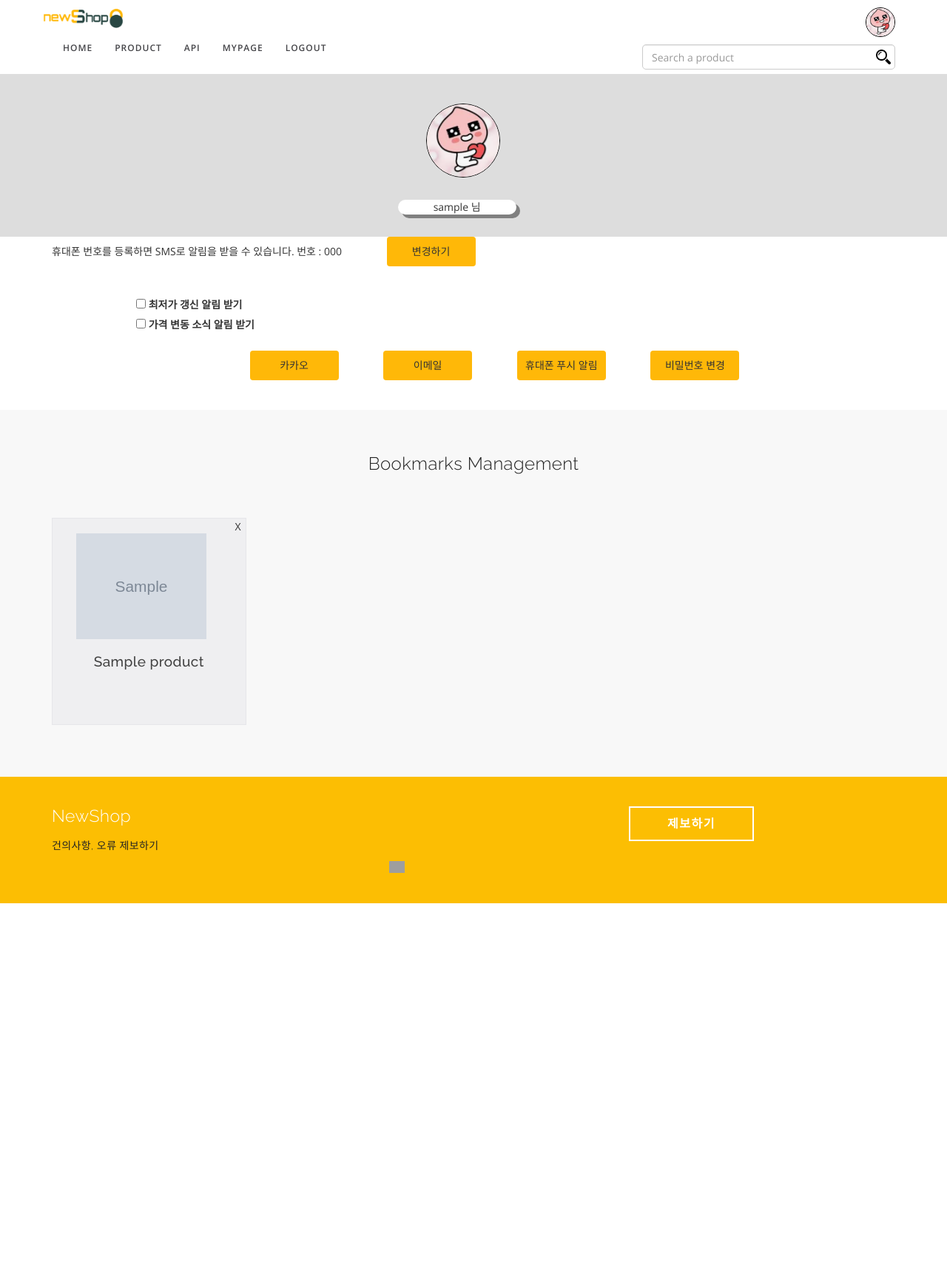
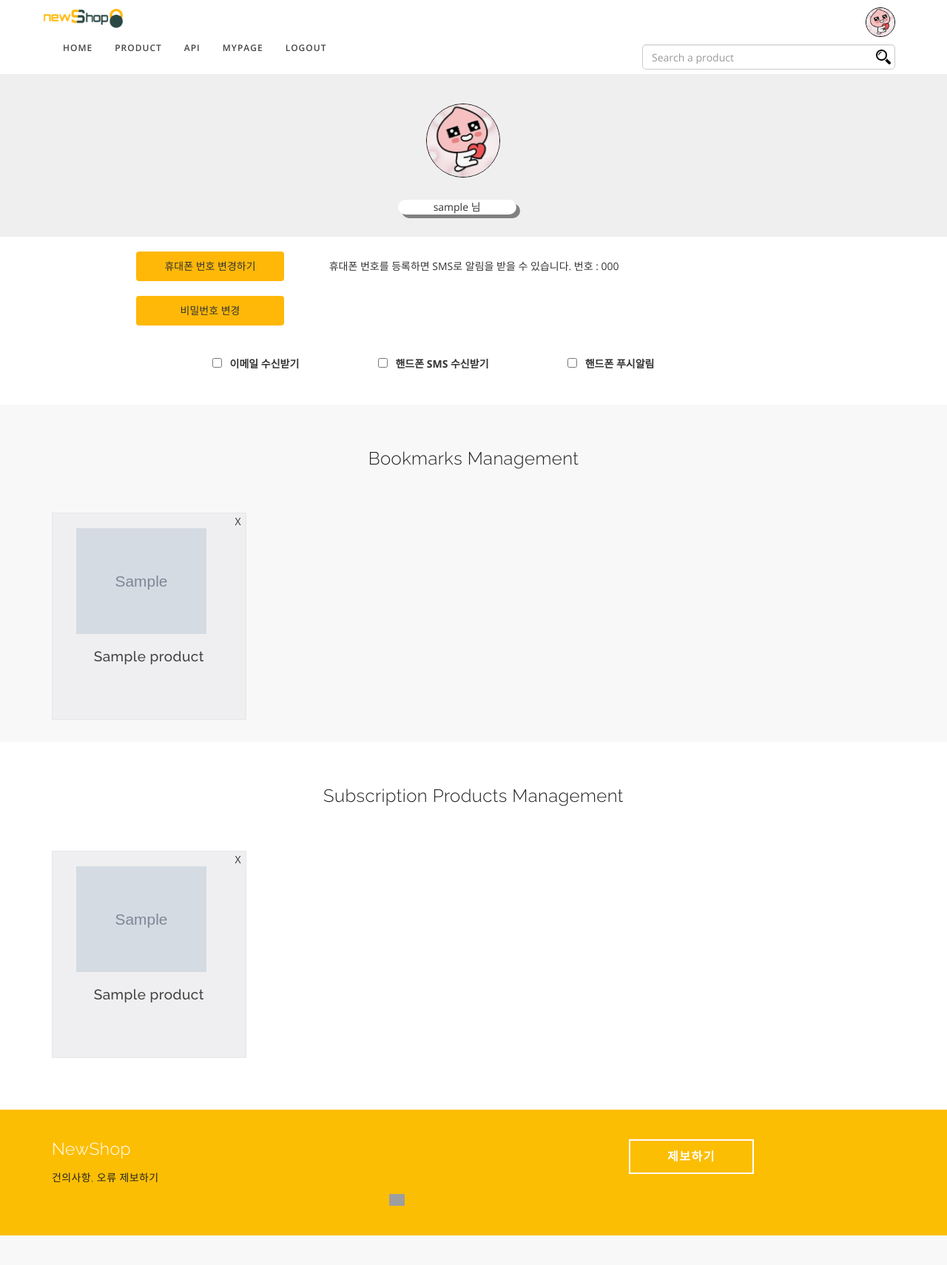
Before and after one commit to skkuse/2020spring_41class_team3, a Django app: page /mypage in a window 1280 px wide. Shown: the whole page at 74% size. Before the commit the page ends 1221 px from the top, so only its background shows below. Run offline with Django 3.2, Linux system fonts and the light colour scheme; a user stored in the database is signed in; tables that the repository leaves empty hold one stand-in row (values such as "Sample post"); grey boxes marked "Sample" are stand-in pictures; some libraries are stand-ins or nearby versions; some web fonts are replaced; grey boxes are pictures that could not be loaded.

Commit message:
mypage front end modification

```diff
--- a/src/NewShop/Displayer/static/css/style.css
+++ b/src/NewShop/Displayer/static/css/style.css
@@ -1144,7 +1144,7 @@ and (max-width : 480px) {
 
 .mypage-profile-background{
 	position:relative;
-	background-color:#DDDDDD;
+	background-color:#EFEFEF;
 	height:220px;
 }
 
@@ -1181,8 +1181,9 @@ and (max-width : 480px) {
 	border-radius:4px;
 	border-width:0;
 	height:4rem;
-	min-width:12rem;
-	margin-left:5%;
+	min-width:20rem;
+	margin-left:10%;
+	margin-right:5%;
 }
 .mypage-button:hover {
 	background-color:#FFDA2A;
@@ -1190,6 +1191,10 @@ and (max-width : 480px) {
 }
 .mypage-checkbox, .mypage-checkbox-label:hover{
 	cursor:Pointer;
+}
+.mypage-checkbox-label{
+
+	margin-left:10%;
 }
 
 /*---------
--- a/src/NewShop/Displayer/templates/Displayer/myPage.html
+++ b/src/NewShop/Displayer/templates/Displayer/myPage.html
@@ -8,24 +8,23 @@
 		</div>
 	</header>
 		<div class="container">
+			<br>
+			<button class="mypage-button" onclick="window.open('{%url 'hp_change'%}', 'mywin','left=20,top=20,width=500,height=400,toolbar=1,resizable=no')">
+			휴대폰 번호 변경하기
+			</button>
 			휴대폰 번호를 등록하면 SMS로 알림을 받을 수 있습니다. 번호 : {{user.handle.phone}}
-			<button class="mypage-button" onclick="window.open('{%url 'hp_change'%}', 'mywin','left=20,top=20,width=500,height=400,toolbar=1,resizable=no')">
-			변경하기
-			</button>
+		</div>
+		<br>
+		<div class="container">
+			<button class="mypage-button" onclick="location.href='/change_pw'">비밀번호 변경</button>
 		</div>
 	<section id="subscription">
 		<div class="container">
-		<div class="checkbox-group">
-			<label class="mypage-checkbox-label"><input class="mypage-checkbox" type="checkbox" name="최저가 갱신 알림 받기" value="check1" onclick="mypage_subscription_condition1();"> 최저가 갱신 알림 받기</label>
-			<br>
-			<label class="mypage-checkbox-label"><input class="mypage-checkbox" type="checkbox" name="최저가 갱신 알림 받기" value="check1" onclick="mypage_subscription_condition2();"> 가격 변동 소식 알림 받기</label>
+		<div class="checkbox-group" style="float:center;">
+			<label class="mypage-checkbox-label"><input class="mypage-checkbox" type="checkbox" value="check1" onclick="mypage_subscription_condition1();"> &nbsp; 이메일 수신받기</label>
+			<label class="mypage-checkbox-label"><input class="mypage-checkbox" type="checkbox"  value="check2" onclick="mypage_subscription_condition2();"> &nbsp; 핸드폰 SMS 수신받기 </label>
+			<label class="mypage-checkbox-label"><input class="mypage-checkbox" type="checkbox"  value="check3" onclick="mypage_subscription_condition2();"> &nbsp; 핸드폰 푸시알림 </label>
 		</div>
-		<div class="form-actions subscription-method">
-            <button class="mypage-button" onclick="mypage_subscription_method1();">카카오</button>
-            <button class="mypage-button" onclick="mypage_subscription_method2();">이메일</button>
-			<button class="mypage-button" onclick="mypage_subscription_method3();">휴대폰 푸시 알림</button>
-			<button class="mypage-button" onclick="location.href='/change_pw'">비밀번호 변경</button>
-    	</div>
     </div>
 	</section>
 	<section id="about" class="light-bg">
@@ -53,6 +52,32 @@
 					{%endfor%}
 			</div>
 		</div>
+		<section id="about" style="background-color:#FFFFFF">
+		<div class="container">
+			<div class="row">
+				<div class="col-lg-12 text-center">
+					<div class="section-title">
+						<h3>Subscription Products Management</h3>
+						<p></p>
+					</div>
+				</div>
+			</div>
+			<div class="row">
+				<!-------------------------------- must modified --------------------->
+				{%for pr in bookmarks%}
+						<div class="col-md-3 text-center">
+							<div class="mz-module">
+								<div class="mz-module-about">
+									<button class="mypage-bookmarks-delete" name="{{pr.product}}" onclick="location.href='{%url 'delbook' keyword=pr.product next='mypage'%}'">X</button>
+									<img class="mz-image" src="{{pr.product.imgUrl}}" width="100%">
+									<h3>{{pr.product}}</h3>
+								</div>
+								<a class="mz-module-button" name="{{pr.product}}" onclick="location.href='{%url 'search' keyword=pr.product%}'">search</a>
+							</div>
+						</div>
+					{%endfor%}
+			</div>
+		</div>
 		<!-- /.container -->
 	</section>
 
```
